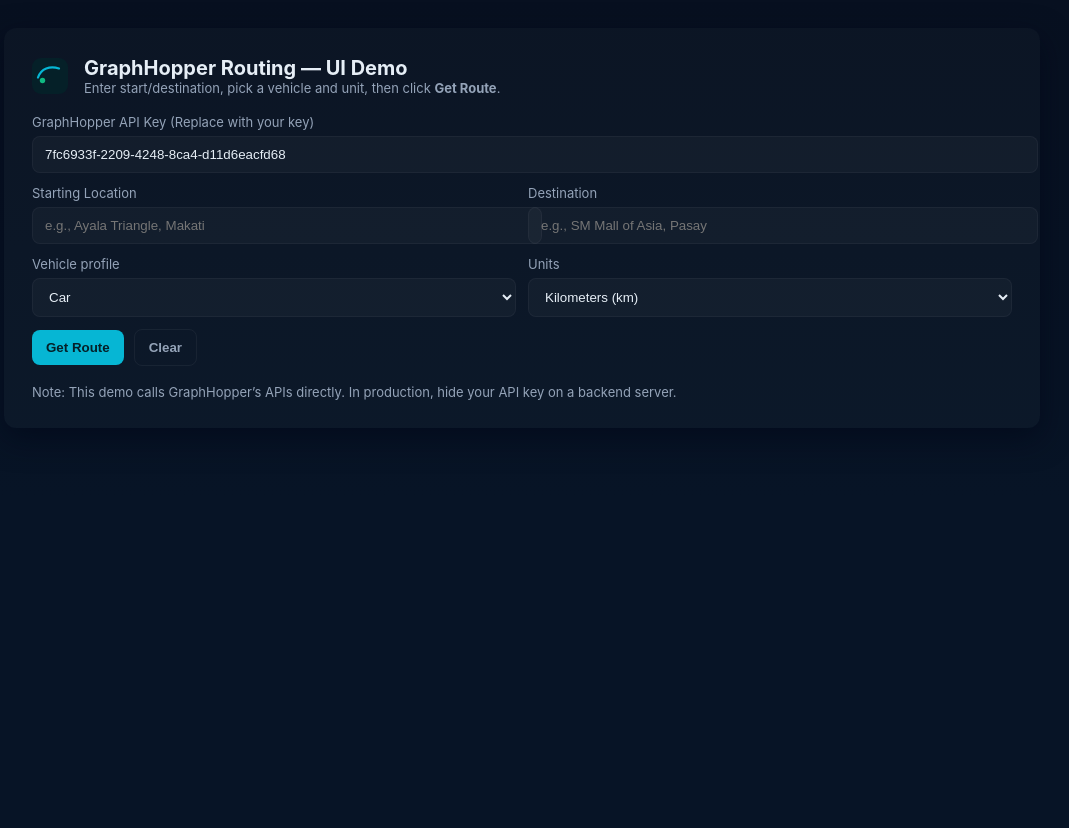
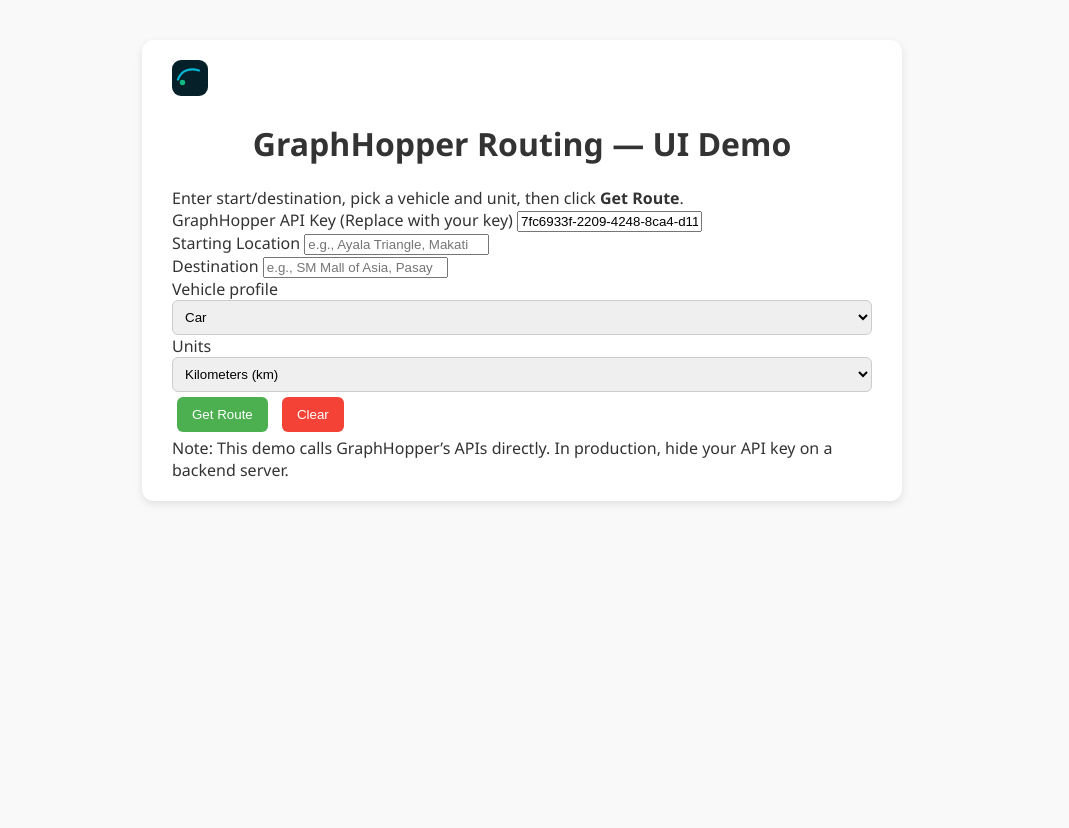
Before and after one commit to LlouCalL/Project-Activity-3, a Python web app: template graphhopper-enhanced/templates/index.html in a window 1280 px wide. Shown: the whole page, without its empty margins (118-1187 px from the left). After the commit the page ends 504 px from the top, so only its background shows below. Run offline with Jinja, Linux system fonts and the light colour scheme; the template is opened without the code that fills it, so the values that code supplies are empty.

Commit message:
Refactor CSS styles for improved layout and design
Updated styling for body, container, and form elements with new color scheme and layout adjustments.

```diff
--- a/graphhopper-enhanced/static/style.css
+++ b/graphhopper-enhanced/static/style.css
@@ -1,154 +1,101 @@
-:root {
-  --bg: #0f1724;
-  --card: #0b1220;
-  --accent: #06b6d4;
-  --muted: #94a3b8;
-  --success: #10b981;
-  --danger: #ef4444;
-  font-family: Inter, system-ui, "Segoe UI", Roboto, Arial, sans-serif;
-}
-
 body {
+  font-family: "Segoe UI", Arial, sans-serif;
+  background: #f9f9f9;
+  color: #333;
   margin: 0;
-  background: linear-gradient(180deg, #071020 0%, #071426 60%);
-  color: #e6eef6;
-  min-height: 100vh;
+  padding: 0;
 }
 
 .container {
-  max-width: 980px;
-  margin: 28px auto;
-  padding: 28px;
-  background: rgba(255, 255, 255, 0.02);
+  max-width: 700px;
+  margin: 40px auto;
+  background: #fff;
+  padding: 20px 30px;
   border-radius: 12px;
-  box-shadow: 0 10px 30px rgba(2, 6, 23, 0.6);
+  box-shadow: 0 3px 8px rgba(0, 0, 0, 0.1);
 }
 
-header {
-  display: flex;
-  align-items: center;
-  gap: 16px;
+h1 {
+  text-align: center;
 }
 
-header h1 {
-  margin: 0;
-  font-size: 20px;
+.input-section {
+  display: grid;
+  grid-template-columns: 1fr 1fr;
+  gap: 10px;
 }
 
-.muted {
-  color: var(--muted);
-  font-size: 13px;
+.input-section label {
+  grid-column: 1 / 3;
+  font-weight: bold;
 }
 
-form {
-  display: grid;
-  grid-template-columns: 1fr 1fr;
-  gap: 12px;
-  margin-top: 18px;
+.input-section input,
+select {
+  padding: 8px;
+  border: 1px solid #ccc;
+  border-radius: 6px;
+  width: 100%;
 }
 
-label {
-  font-size: 13px;
-  color: var(--muted);
-  display: block;
-  margin-bottom: 6px;
-}
-
-input[type="text"], select {
-  width: 100%;
-  padding: 10px 12px;
-  border-radius: 8px;
-  border: 1px solid rgba(255, 255, 255, 0.04);
-  background: rgba(255, 255, 255, 0.03);
-  color: inherit;
-}
-
-.full {
-  grid-column: 1 / -1;
-}
-
-.actions {
-  display: flex;
-  gap: 10px;
-  align-items: center;
+.btn-group {
+  grid-column: 1 / 3;
+  text-align: center;
+  margin-top: 10px;
 }
 
 button {
-  padding: 10px 14px;
-  border-radius: 8px;
+  margin: 5px;
+  padding: 10px 15px;
   border: none;
+  border-radius: 6px;
   cursor: pointer;
-  background: var(--accent);
-  color: #052028;
-  font-weight: 600;
 }
 
-button.secondary {
-  background: transparent;
-  color: var(--muted);
-  border: 1px solid rgba(255, 255, 255, 0.05);
+#getRouteBtn {
+  background-color: #4caf50;
+  color: white;
 }
 
-.card {
-  background: rgba(255, 255, 255, 0.02);
-  padding: 14px;
-  border-radius: 10px;
-  margin-top: 18px;
-  border: 1px solid rgba(255, 255, 255, 0.05);
+#clearBtn {
+  background-color: #f44336;
+  color: white;
 }
 
-.summary {
-  display: flex;
-  gap: 18px;
-  flex-wrap: wrap;
+.message {
+  display: none;
+  margin: 15px 0;
+  padding: 10px;
+  border-radius: 6px;
 }
 
-.pill {
-  padding: 8px 10px;
-  border-radius: 8px;
-  background: rgba(255, 255, 255, 0.04);
-  font-size: 13px;
+.message.info {
+  background-color: #e3f2fd;
+  color: #1565c0;
+}
+
+.message.success {
+  background-color: #c8e6c9;
+  color: #256029;
+}
+
+.message.error {
+  background-color: #ffcdd2;
+  color: #b71c1c;
 }
 
 table {
   width: 100%;
   border-collapse: collapse;
-  margin-top: 12px;
+  margin-top: 20px;
 }
 
 th, td {
-  padding: 10px 8px;
-  text-align: left;
-  border-bottom: 1px dashed rgba(255, 255, 255, 0.1);
-  font-size: 14px;
+  border: 1px solid #ddd;
+  padding: 8px;
 }
 
 th {
-  color: var(--muted);
-  font-weight: 600;
+  background: #f2f2f2;
+  text-align: left;
 }
-
-.error {
-  color: var(--danger);
-  font-weight: 700;
-}
-
-.success {
-  color: var(--success);
-  font-weight: 700;
-}
-
-footer {
-  margin-top: 18px;
-  font-size: 13px;
-  color: var(--muted);
-}
-
-@media (max-width: 700px) {
-  form {
-    grid-template-columns: 1fr;
-  }
-  .summary {
-    flex-direction: column;
-  }
-}
```
